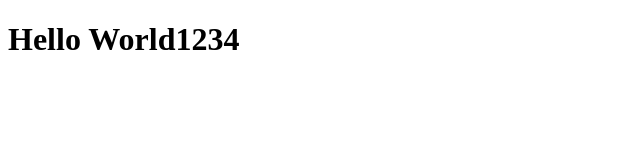
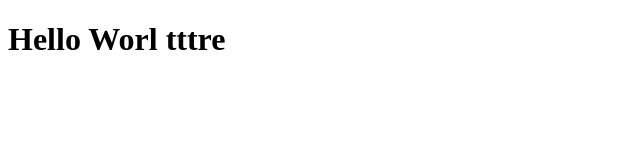
Before and after one commit to U2B-code/learn-git, a plain HTML site: page index.html in a window 1280 px wide. Shown: the full height of the page, 0-640 px from the left. Drawn offline with Linux system fonts and the light colour scheme.

Commit message:
update index

```diff
--- a/index.html
+++ b/index.html
@@ -6,6 +6,6 @@
     <title>git-hyb</title>
 </head>
 <body>
-    <h1>Hello World1234</h1>
+    <h1>Hello Worl tttre</h1>
 </body>
 </html>
```
